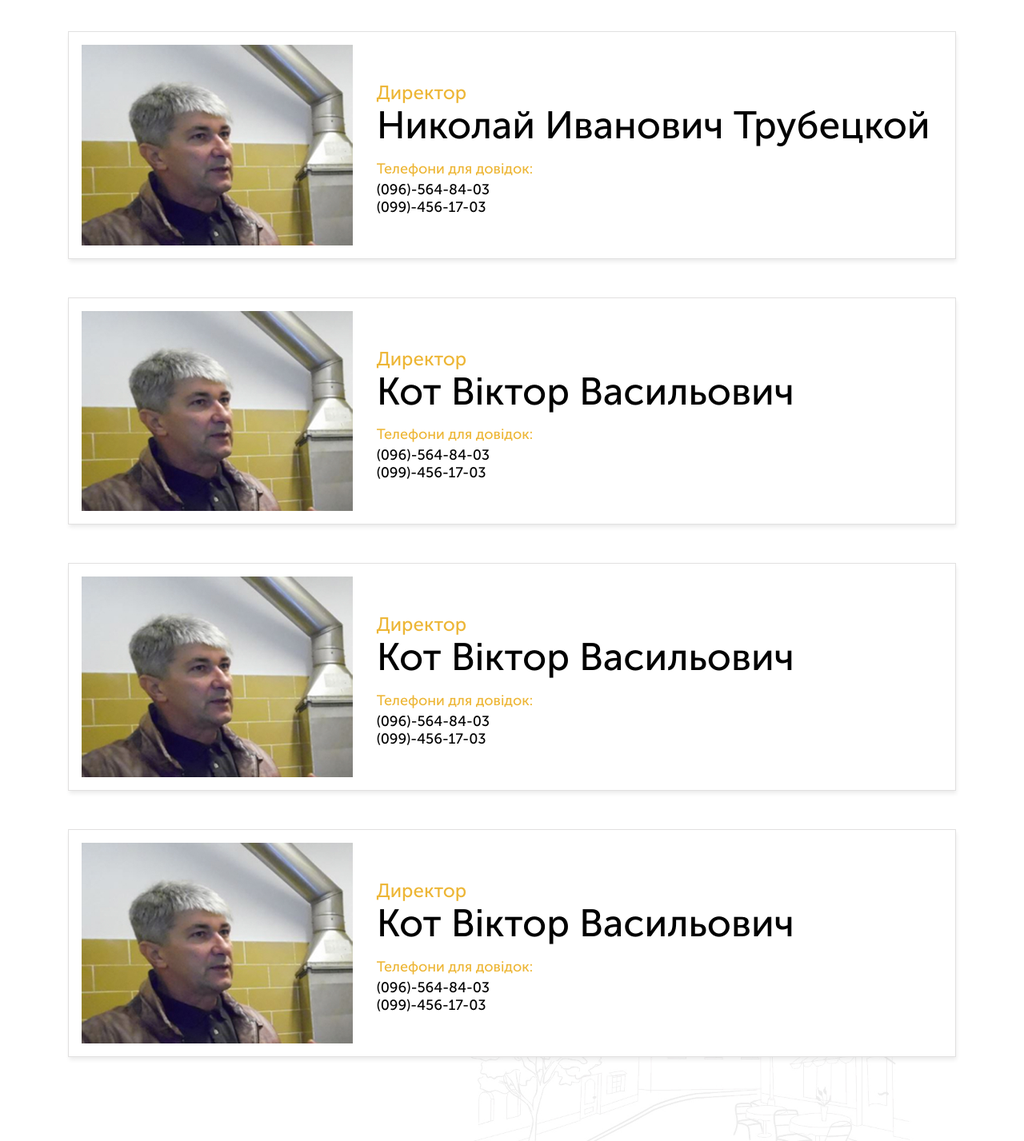
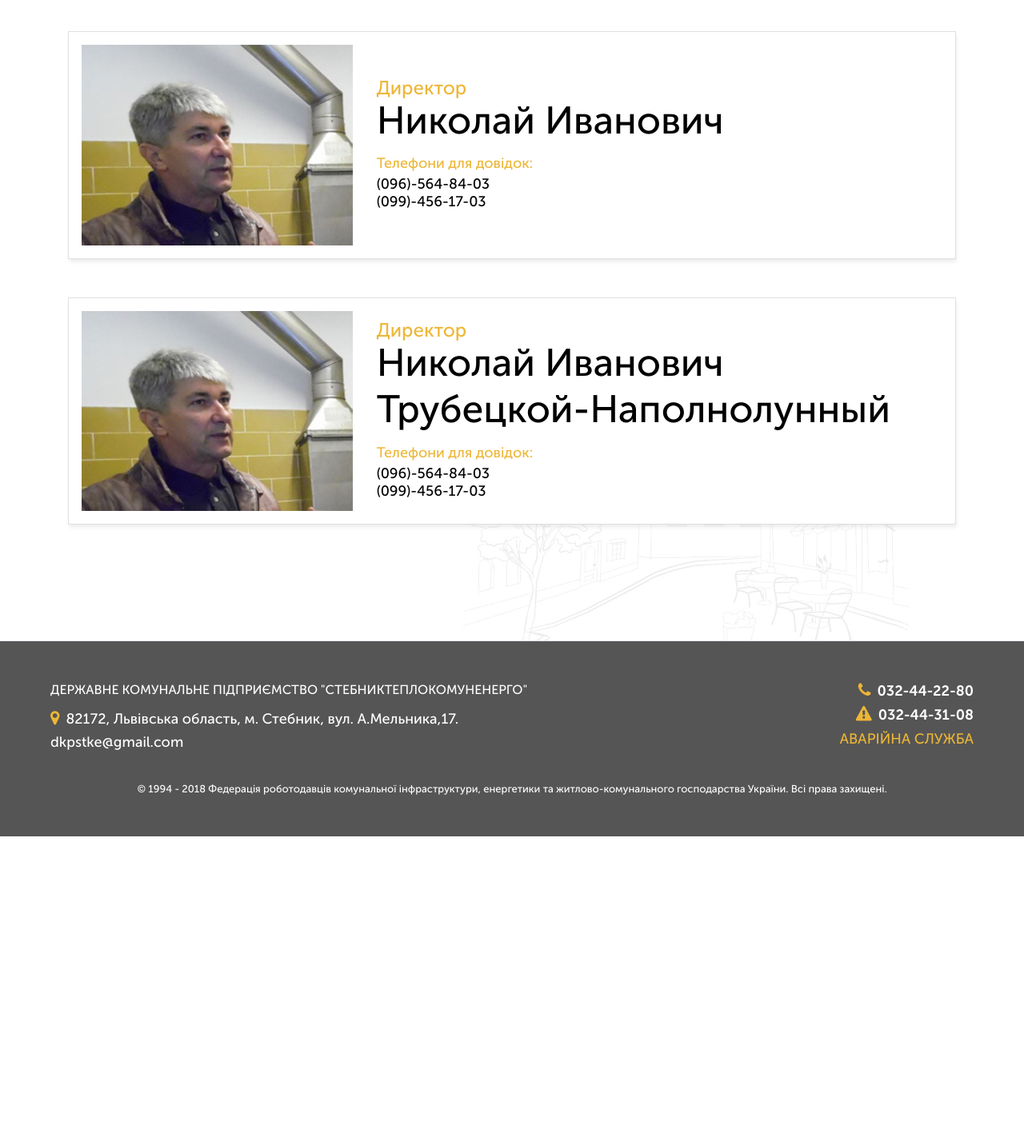
Before and after one commit to Scordavis/zkh-example-page_01, a website: page app/managment.html in a window 1280 px wide. Shown: the part 300-1727 px from the top of the page at 80% size. After the commit the page ends 1346 px from the top, so only its background shows below. Drawn offline with nearby package versions, Linux system fonts and the light colour scheme.

Commit message:
aligns info in card

```diff
--- a/app/managment.html
+++ b/app/managment.html
@@ -335,9 +335,9 @@
 							<img src="img/manager.jpg" alt="" class="img-fluid managment__img">
 						</div>
 						<!-- .managment__info -->
-						<div class="col-12 col-md-7 col-lg-8 pt-0 pt-lg-4 managment__info">
-							<p class="mt-4 mb-0 managment__post theme__text--accent">Директор</p>
-							<h1 class="mb-3 managment__name theme__text--black">Николай Иванович Трубецкой</h1>
+						<div class="col-12 d-flex flex-column align-self-center col-md-7 col-lg-8 managment__info">
+							<p class="mb-0 managment__post theme__text--accent">Директор</p>
+							<h1 class="mb-3 managment__name theme__text--black">Николай Иванович</h1>
 							<p class="mb-2 managment__contacts theme__text--accent">Телефони для довідок:</p>
 							<p class="mb-1 managment__phone theme__text--black">(096)-564-84-03</p>
 							<p class="mb-1 managment__phone theme__text--black">(099)-456-17-03</p>
@@ -352,43 +352,9 @@
 							<img src="img/manager.jpg" alt="" class="img-fluid managment__img">
 						</div>
 						<!-- .managment__info -->
-						<div class="col-12 col-md-7 col-lg-8 pt-0 pt-lg-4 managment__info">
-							<p class="mt-4 mb-0 managment__post theme__text--accent">Директор</p>
-							<h1 class="mb-3 managment__name theme__text--black">Кот Віктор Васильович</h1>
-							<p class="mb-2 managment__contacts theme__text--accent">Телефони для довідок:</p>
-							<p class="mb-1 managment__phone theme__text--black">(096)-564-84-03</p>
-							<p class="mb-1 managment__phone theme__text--black">(099)-456-17-03</p>
-						</div>
-					</div>
-				</div>
-				<!-- .managment__item -->
-				<div class="col-12 mb-5 p-3 managment__item theme__bg--light">
-					<div class="row managment__wrapper">
-						<!-- .managment__photo -->
-						<div class="d-flex col-12 col-md-5 col-lg-4 mb-4 mb-md-0 align-items-center managment__photo">
-							<img src="img/manager.jpg" alt="" class="img-fluid managment__img">
-						</div>
-						<!-- .managment__info -->
-						<div class="col-12 col-md-7 col-lg-8 pt-0 pt-lg-4 managment__info">
-							<p class="mt-4 mb-0 managment__post theme__text--accent">Директор</p>
-							<h1 class="mb-3 managment__name theme__text--black">Кот Віктор Васильович</h1>
-							<p class="mb-2 managment__contacts theme__text--accent">Телефони для довідок:</p>
-							<p class="mb-1 managment__phone theme__text--black">(096)-564-84-03</p>
-							<p class="mb-1 managment__phone theme__text--black">(099)-456-17-03</p>
-						</div>
-					</div>
-				</div>
-				<!-- .managment__item -->
-				<div class="col-12 mb-5 p-3 managment__item theme__bg--light">
-					<div class="row managment__wrapper">
-						<!-- .managment__photo -->
-						<div class="d-flex col-12 col-md-5 col-lg-4 mb-4 mb-md-0 align-items-center managment__photo">
-							<img src="img/manager.jpg" alt="" class="img-fluid managment__img">
-						</div>
-						<!-- .managment__info -->
-						<div class="col-12 col-md-7 col-lg-8 pt-0 pt-lg-4 managment__info">
-							<p class="mt-4 mb-0 managment__post theme__text--accent">Директор</p>
-							<h1 class="mb-3 managment__name theme__text--black">Кот Віктор Васильович</h1>
+						<div class="col-12 d-flex flex-column align-self-center col-md-7 col-lg-8 managment__info">
+							<p class="mb-0 managment__post theme__text--accent">Директор</p>
+							<h1 class="mb-3 managment__name theme__text--black">Николай Иванович Трубецкой-Наполнолунный</h1>
 							<p class="mb-2 managment__contacts theme__text--accent">Телефони для довідок:</p>
 							<p class="mb-1 managment__phone theme__text--black">(096)-564-84-03</p>
 							<p class="mb-1 managment__phone theme__text--black">(099)-456-17-03</p>
--- a/app/sass/main.sass
+++ b/app/sass/main.sass
@@ -757,6 +757,7 @@ button
 
 	&__name
 		font-size: 48px
+		word-break: break-word
 
 	&__contacts
 	&__phone
```
Also changed, not shown: app/css/main.css.
